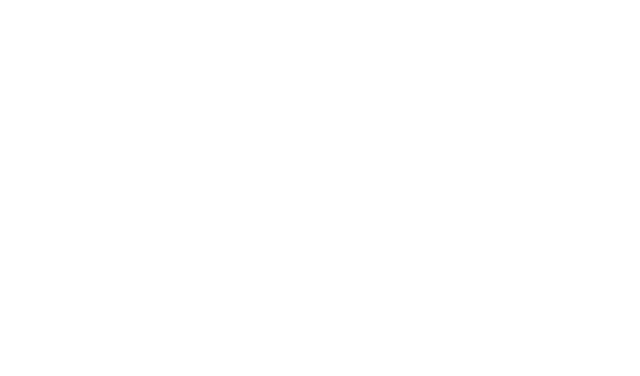
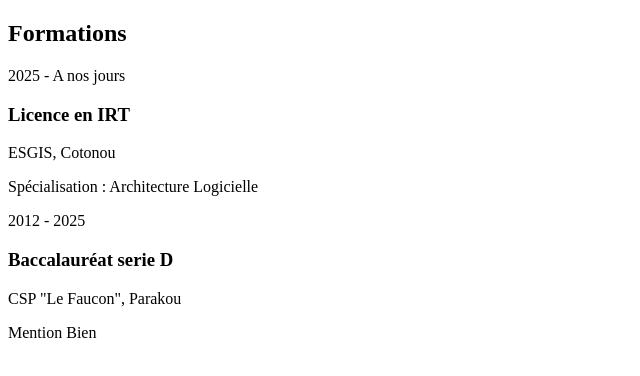
Before and after one commit to Aniyath03/mon-cv, a plain HTML site: page index.html in a window 1280 px wide. Shown: the whole page, without its empty margins (0-640 px from the left). Drawn offline with Linux system fonts and the light colour scheme.

Commit message:
mise en place de la section formations

```diff
--- a/index.html
+++ b/index.html
@@ -7,6 +7,26 @@
     <title>Document</title>
 </head>
 <body>
-
+        <section class="rubrique" id="formations">
+      <h2>Formations</h2>
+      <div class="contenu">
+        <article class="entree">
+          <p class="periode">2025 - A nos jours</p>
+          <div class="detail">
+            <h3>Licence en IRT</h3>
+            <p class="lieu">ESGIS, Cotonou</p>
+            <p>Spécialisation : Architecture Logicielle</p>
+          </div>
+        </article>
+        <article class="entree">
+          <p class="periode">2012 - 2025</p>
+          <div class="detail">
+            <h3>Baccalauréat serie D</h3>
+            <p class="lieu"> CSP "Le Faucon", Parakou</p>
+            <p>Mention Bien</p>
+          </div>
+        </article>
+      </div>
+    </section>
 </body>
 </html>
```
